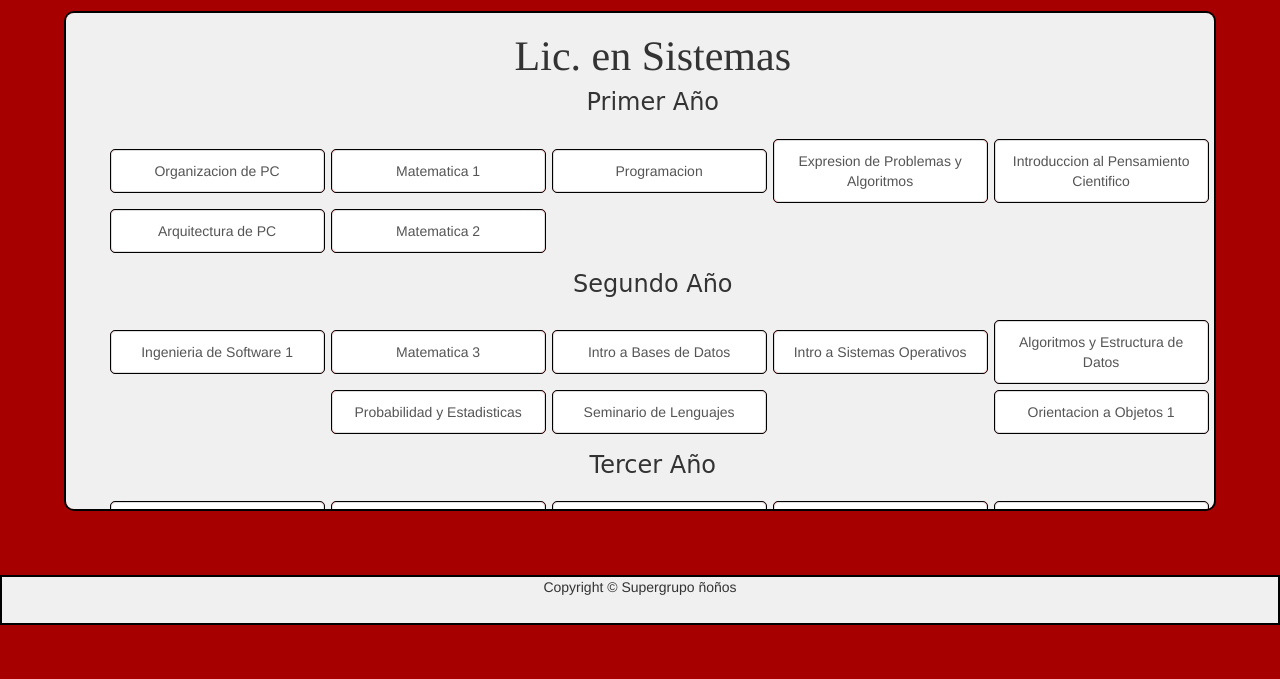
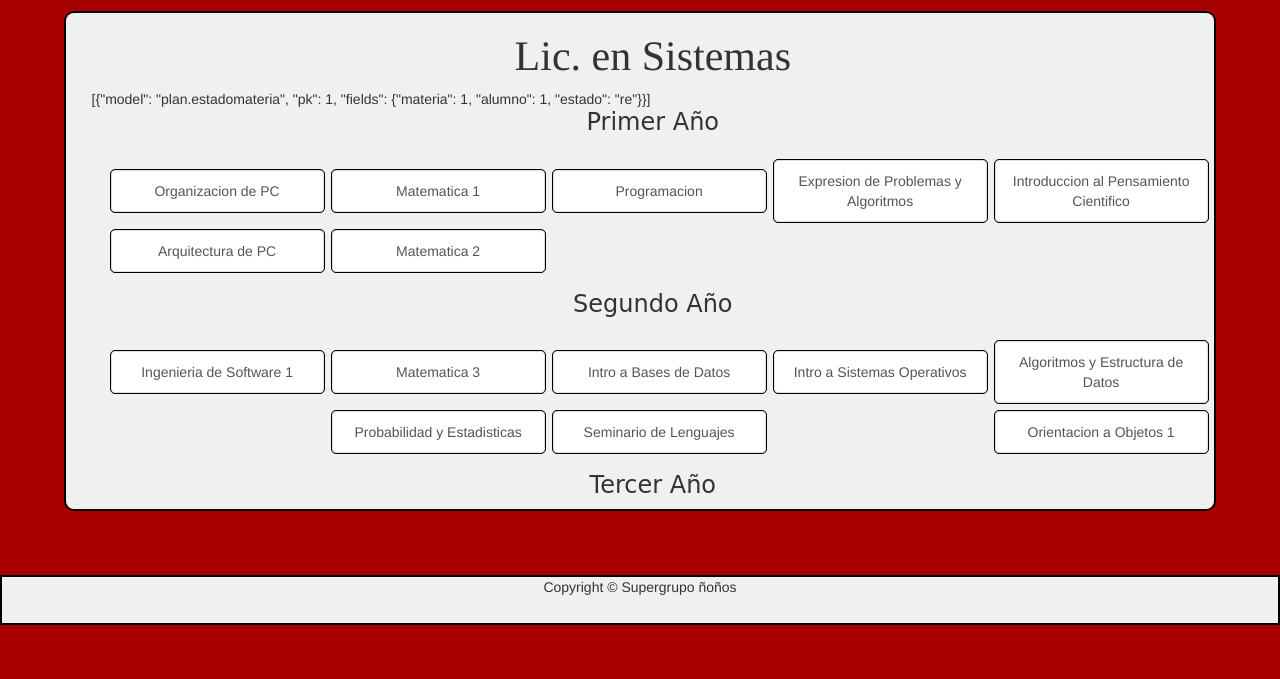
Before and after one commit to Atixx/PlanCarrera, a Django app: page /plan/materias/arbol in a window 1280 px wide. Shown: the part 53-732 px from the top of the page. Run offline with Django 3.2, Linux system fonts and the light colour scheme; data comes from the database, SQL or seed files in the repository; tables that the repository leaves empty hold one stand-in row (values such as "Sample post"); some libraries are stand-ins or nearby versions.

Commit message:
base para cargar todas las materias y sus estados en JS

```diff
--- a/carrera/static/carrera/js/arbol.js
+++ b/carrera/static/carrera/js/arbol.js
@@ -1,5 +1,14 @@
 $(document).ready( function()
 {
+
+    function materia(nombre, estado)
+    {
+        this.nombre = nombre;
+        this.estado = estado;
+    }
+
+    //TODO cargar todas las materias en un array de materias
+
 
     $('.list-group-item').click(function () {
       var classes = ['list-group-item list-group-item-warning active','list-group-item list-group-item-danger active', 'list-group-item list-group-item-success active', 'list-group-item list-group-item active'];
@@ -9,5 +18,11 @@ $(document).ready( function()
     });
 
 
+    $('#alert').click(function ()
+    {
+        alert(estados[0].fields.estado);
+    });
+
+
 
 });
--- a/carrera/templates/plan/arbol.html
+++ b/carrera/templates/plan/arbol.html
@@ -4,11 +4,13 @@
 <link type = "text/css" rel="stylesheet" href= "{% static "carrera/css/arbol.css" %}"></link>
 {% endblock links %}
 {% block scripts %}
+{% include "plan/arbolscript.html" %}
 <script src= "{% static "carrera/js/arbol.js" %}"></script>
 {% endblock scripts %}
 {% block titulo %} Arbol Materias {% endblock titulo %}
 {% block cabezera %} Lic. en Sistemas {% endblock cabezera %}
 {% block contenido %}
+<span id="alert">{{estados}}</span>
 <h3 class="tituloAnio">Primer Año</h3>
 <div id="anio">
     <table>
--- /dev/null
+++ b/carrera/templates/plan/arbolscript.html
@@ -0,0 +1,6 @@
+<script>
+
+var estados = {{estados}}
+var materias = {{materias}}
+
+</script>
--- a/plan/views.py
+++ b/plan/views.py
@@ -5,8 +5,10 @@ from django.contrib.auth.models import User
 from funciones.validaregistro import validacampo, usuarioexistente, validarpasswd,\
     correoexiste
 from funciones.funcmaterias import *
+from django.utils.safestring import mark_safe
 from django.contrib import auth
 from django.contrib.auth.hashers import make_password
+from django.core import serializers
 from django.core.exceptions import ObjectDoesNotExist
 from django.contrib.auth.decorators import login_required
 from django.template.defaultfilters import slugify
@@ -189,6 +191,8 @@ def lista_materias(request):
 
 def arbol_materias(request):
     mat = {}
+    estadoMaterias = mark_safe(serializers.serialize("json", EstadoMateria.objects.all()))
+    materias = mark_safe(serializers.serialize("json", Materia.objects.all()))
     if request.user.is_authenticated():
         css = { "cursando" : 'danger active', #lo que representa cada estado en css
                  "regularizada" : 'warning active',
@@ -202,7 +206,7 @@ def arbol_materias(request):
            if not(estado == "desabilitada"):
             mat[m.nombre.lower().replace(" ","")] = css[estado]
 
-    context = { "materias" : mat }
+    context = { "materias" : mat, "estados" : estadoMaterias }
 
     return render(request, "plan/arbolMaterias.html", context)
 
```
